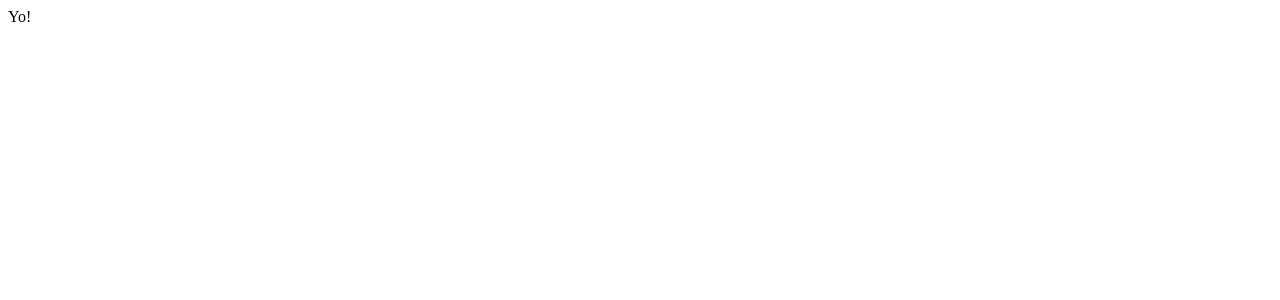
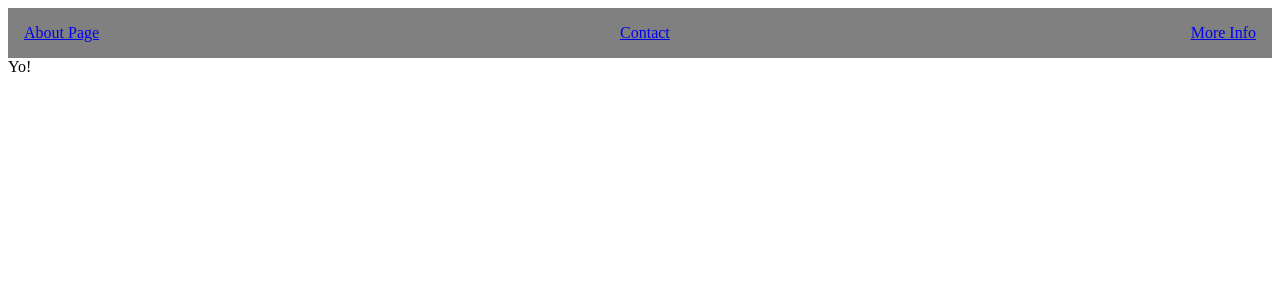
Before and after one commit to ghigbie/next-practice, a Next.js app in the folder first-next/: page / in a window 1280 px wide. Shown: the top 300 px of the page. Built offline with nearby package versions, Linux system fonts and the light colour scheme.

Commit message:
Add contact page

```diff
--- a/first-next/components/Navbar.jsx
+++ b/first-next/components/Navbar.jsx
@@ -1,13 +1,25 @@
-const Navbar = () => (
-    <div>
-        <h3>Navbar</h3>
+import Link from "next/link";
+
+const Navbar = () => {
+    const styles = {
+        display: 'flex',
+        backgroundColor: 'grey',
+        justifyContent: 'space-between',
+        padding: '1rem'
+    }
+    return (
+       <div style={styles}>
             <Link href='/about'>
                 <a>About Page</a>
+            </Link>
+            <Link href='/contact'>
+                <a>Contact</a>
             </Link>
             <Link href='/more-info'>
                 <a>More Info</a>
             </Link>
         </div>
-);
+    )
+}
 
 export default Navbar;
--- /dev/null
+++ b/first-next/pages/contact.jsx
@@ -0,0 +1,5 @@
+const Contact = () => (
+    <div>Contact</div>
+);
+
+export default Contact;
--- a/first-next/pages/index.jsx
+++ b/first-next/pages/index.jsx
@@ -1,5 +1,8 @@
+import Navbar from './../components/Navbar';
+
 const Index = () => (
     <div>
+        <Navbar />
     Yo!
     </div>
 );
```
Lines whose indentation alone changed are shown as unchanged.
